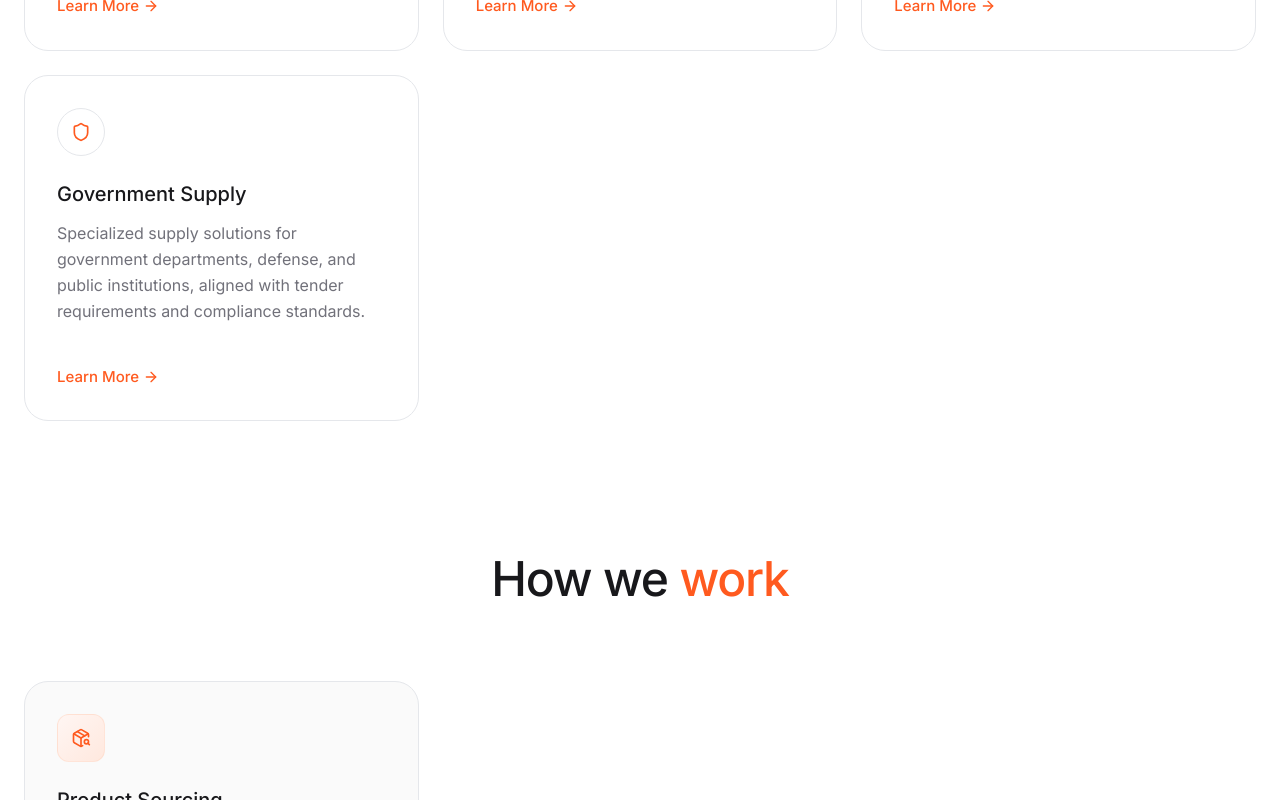
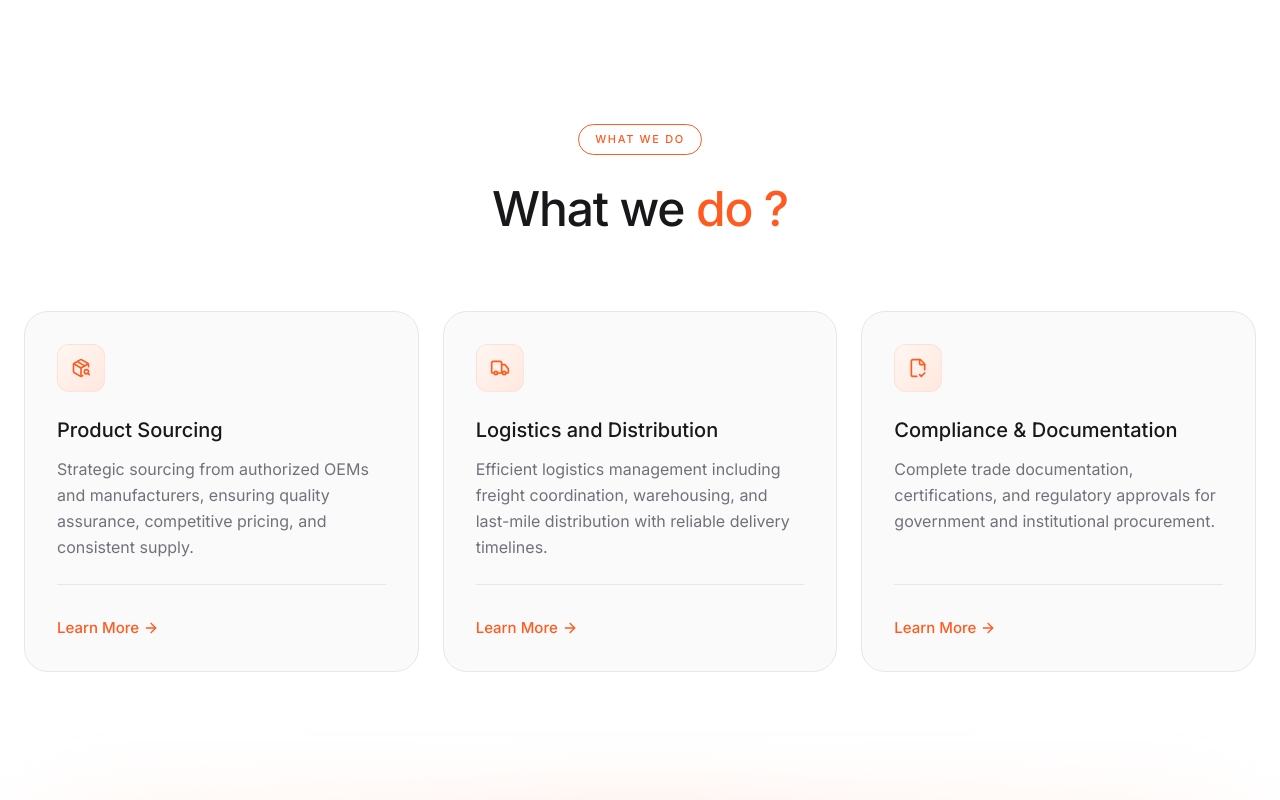
Before and after one commit to rajanthakulla/siddhi-binayak, a Next.js app: page / in a window 1280 px wide. Shown: the part 2220-3020 px from the top of the page. Built offline with nearby package versions, Linux system fonts and the light colour scheme.

Commit message:
Reorganize services into Our Core Services and What we do sections

```diff
--- a/src/app/page.tsx
+++ b/src/app/page.tsx
@@ -310,7 +310,6 @@ export default function Home() {
       <section className="pt-16 pb-32 container overflow-hidden">
         <ScrollReveal delay={0.1}>
           <div className="flex flex-col items-center text-center mb-20">
-            <Badge variant="default" className="mb-6">What We Do</Badge>
             <h2 className="font-sans font-medium tracking-tight text-4xl md:text-5xl leading-tight text-text-primary max-w-3xl mb-6">
               Our Core <span className="text-accent-primary">Services Include</span>
             </h2>
@@ -326,25 +325,19 @@ export default function Home() {
               icon: Globe2,
               title: "General Trading",
               desc: "Multi-sector trading of certified products across industrial, safety, infrastructure, healthcare, and consumer categories through verified global suppliers.",
-              link: "/services#general-trading"
-            },
-            {
-              icon: FileCheck2,
-              title: "Compliance & Documentation",
-              desc: "Complete trade documentation, certifications, and regulatory approvals for government and institutional procurement.",
-              link: "/faqs"
+              link: "/services"
             },
             {
               icon: ArrowLeftRight,
               title: "Import & Export",
               desc: "End-to-end import and export operations in Nepal, covering sourcing, customs coordination, regulatory compliance, and cross-border trade facilitation.",
-              link: "/services#import-export"
+              link: "/services"
             },
             {
               icon: Shield,
               title: "Government Supply",
               desc: "Specialized supply solutions for government departments, defense, and public institutions, aligned with tender requirements and compliance standards.",
-              link: "/government-supply"
+              link: "/services"
             },
           ].map((srv, idx) => (
             <motion.div
@@ -373,29 +366,57 @@ export default function Home() {
 
         <ScrollReveal delay={0.1}>
           <div className="mt-32 flex flex-col items-center text-center mb-12">
+            <Badge variant="default" className="mb-6">What We Do</Badge>
             <h2 className="font-sans font-medium tracking-tight text-4xl md:text-5xl leading-tight text-text-primary mb-6">
-              How we <span className="text-accent-primary">work</span>
+              What we <span className="text-accent-primary">do ?</span>
             </h2>
           </div>
         </ScrollReveal>
 
         <div className="grid grid-cols-1 md:grid-cols-2 lg:grid-cols-3 gap-6">
+          {[
+            {
+              icon: PackageSearch,
+              title: "Product Sourcing",
+              desc: "Strategic sourcing from authorized OEMs and manufacturers, ensuring quality assurance, competitive pricing, and consistent supply.",
+              link: "/services"
+            },
+            {
+              icon: Truck,
+              title: "Logistics and Distribution",
+              desc: "Efficient logistics management including freight coordination, warehousing, and last-mile distribution with reliable delivery timelines.",
+              link: "/services"
+            },
+            {
+              icon: FileCheck2,
+              title: "Compliance & Documentation",
+              desc: "Complete trade documentation, certifications, and regulatory approvals for government and institutional procurement.",
+              link: "/services"
+            }
+          ].map((srv, idx) => (
             <motion.div
+              key={idx}
               initial={{ opacity: 0, y: 20 }}
               whileInView={{ opacity: 1, y: 0 }}
               viewport={{ once: true }}
-            transition={{ delay: 0.1, duration: 0.4 }}
+              transition={{ delay: idx * 0.1, duration: 0.4 }}
             >
               <Card className="h-full flex flex-col group border-surface-border p-6 md:p-8 bg-[#FAFAFA] hover:border-[#FFD5C2] transition-colors">
                 <div className="w-12 h-12 rounded-xl bg-gradient-to-br from-[#FFF6F3] to-[#FFE8DE] border border-[#FFD5C2]/50 flex items-center justify-center text-accent-primary mb-6 group-hover:bg-accent-primary group-hover:text-white transition-colors duration-300">
-                <PackageSearch className="w-5 h-5" />
+                  <srv.icon className="w-5 h-5" />
                 </div>
-              <h3 className="font-sans font-medium text-xl text-text-primary mb-3">Product Sourcing</h3>
-              <p className="font-sans text-[16px] text-text-secondary leading-relaxed">
-                Strategic sourcing from authorized OEMs and manufacturers, ensuring quality assurance, competitive pricing, and consistent supply.
+                <h3 className="font-sans font-medium text-xl text-text-primary mb-3">{srv.title}</h3>
+                <p className="font-sans text-[16px] text-text-secondary leading-relaxed mb-6">
+                  {srv.desc}
                 </p>
+                <div className="mt-auto pt-4 border-t border-surface-border">
+                  <Link href={srv.link} className="inline-flex items-center font-sans font-medium text-[15px] text-accent-primary hover:text-[#E04B18] transition-colors pt-4">
+                    Learn More <ArrowRight className="w-4 h-4 ml-1 transition-transform group-hover:translate-x-1" />
+                  </Link>
+                </div>
               </Card>
             </motion.div>
+          ))}
         </div>
       </section>
 
```
Lines whose indentation alone changed are shown as unchanged.
